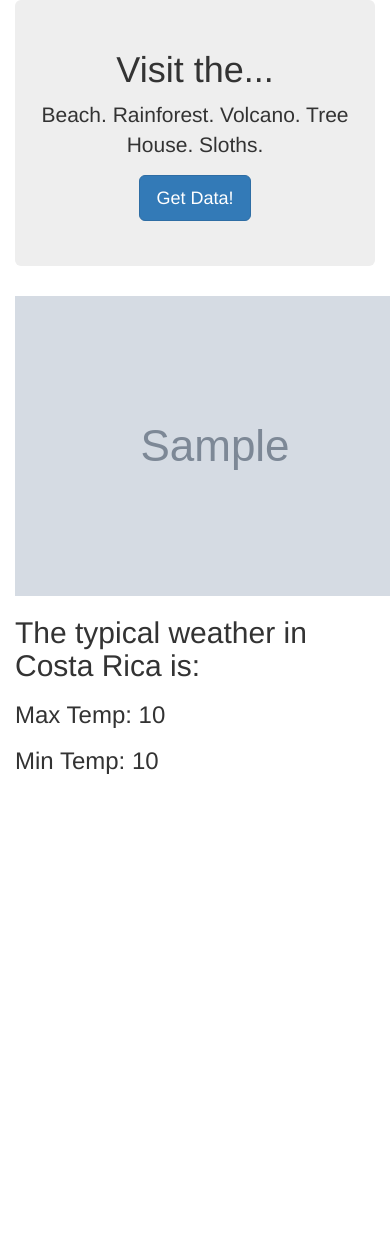
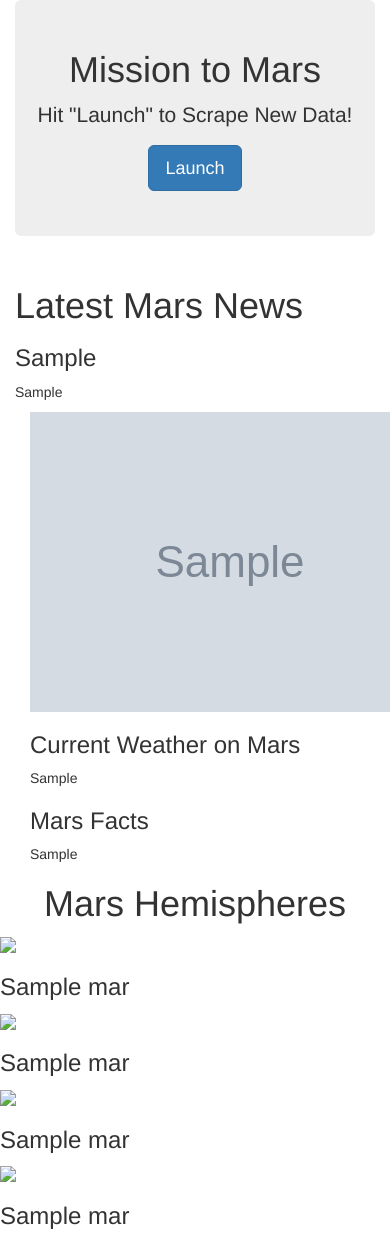
Before and after one commit to sponre01/Mission_to_Mars, a Flask app: template templates/index.html in a window 390 px wide; the page is wider, and only the part inside the window is pictured. Before the commit the page ends 774 px from the top of that part, so only its background shows below. Run offline with Flask 2, Linux system fonts and the light colour scheme; the template is opened without the code that fills it: most values are stand-ins (such as "Sample title", 1, 10 or a date in 2020); grey boxes marked "Sample" are stand-in pictures; some libraries are stand-ins or nearby versions.

Commit message:
good enough

```diff
--- a/app.py
+++ b/app.py
@@ -1,10 +1,14 @@
 from flask import Flask, render_template, redirect
+from flask_pymongo import PyMongo
 import pymongo
 import scrape_mars
 
 app = Flask(__name__)
-conn = 'mongodb://localhost:27017'
-client = pymongo.MongoClient(conn)
+
+#Use flask_pymongo to set up mongo connection
+app.config["MONGO_URI"] = "mongodb://localhost:27017/mars_db"
+mongo = PyMongo(app)
+
 
 @app.route("/")
 def home():
--- a/templates/index.html
+++ b/templates/index.html
@@ -5,23 +5,62 @@
   <meta charset="UTF-8">
   <meta name="viewport" content="width=device-width, initial-scale=1.0">
   <meta http-equiv="X-UA-Compatible" content="ie=edge">
-  <title>Costa Rica Weather</title>
+  <title>Mission to Mars</title>
   <link rel="stylesheet" href="https://maxcdn.bootstrapcdn.com/bootstrap/3.3.7/css/bootstrap.min.css">
 </head>
 
 <body>
-  <div class="container-fluid">
+  <div class="container">
+
     <div class="jumbotron text-center">
-      <h1>Visit the...</h1>
-      <p>Beach. Rainforest. Volcano. Tree House. Sloths.</p>
-      <p><a class="btn btn-primary btn-lg" href="/scrape" role="button">Get Data!</a></p>
+          <h1>Mission to Mars</h1>
+          <p>Hit "Launch" to Scrape New Data!</p>
+          <p><a class="btn btn-primary btn-lg" href="/scrape" role="button">Launch</a></p>
     </div>
-    <img src="{{ vacation.sloth_img }}" alt="Sloth">
-    <h2>The typical weather in Costa Rica is:</h2>
-    <h3>Max Temp: {{ vacation.max_temp }}</h3>
-    <h3>Min Temp: {{ vacation.min_temp }}</h3>
-  </div>
+
+    <div class="row">
+        <div class="col-md-12">
+          <h1>Latest Mars News</h1>
+          <h3> {{ mars_data.mars_headline }} </h3>
+          <p> {{ mars_data.mars_blurb }} </p>
+        </div>
+    </div>
+
+    <div class="col-md-8">
+        <img src= "{{ mars_data.mars_featured_image }}" object-fit="cover">
+    </div>
+
+    <div class="col-md-4">
+        <h3>Current Weather on Mars</h3>
+        <p> {{ mars_data.mars_weather }} </p>
+        <h3>Mars Facts</h3>
+        {{ mars_data.mars_facts | safe}}
+      </div>
+    </div>
+
+    <h1 style="text-align: center">Mars Hemispheres</h1>
+
+    <div class="row">
+        <div class="col-md-6">
+            <img src= "{{ mars_data.hemisphere_1_url }}" width=450px>
+            <h3>{{ mars_data.hemisphere_1_title }}</h3>
+        </div>
+        <div class="col-md-6">
+            <img src= "{{ mars_data.hemisphere_2_url }}" width=450px>
+            <h3>{{ mars_data.hemisphere_2_title }}</h3>
+        </div>
+        <div class="col-md-6">
+            <img src= "{{ mars_data.hemisphere_3_url }}" width=450px>
+            <h3>{{ mars_data.hemisphere_3_title }}</h3>
+        </div>
+        <div class="col-md-6">
+            <img src= "{{ mars_data.hemisphere_4_url }}" width=450px>
+            <h3>{{ mars_data.hemisphere_4_title }}</h3>
+        </div>
+
+
+    </div>
+
   </div>
 </body>
-
 </html>
```
Also changed, not shown: scrape_costa.py (deleted, +0 -49 lines), scrape_mars.py (+28 -13 lines), FinalSite_ss1.PNG (added), FinalSite_ss2.PNG (added), 2 other files.
